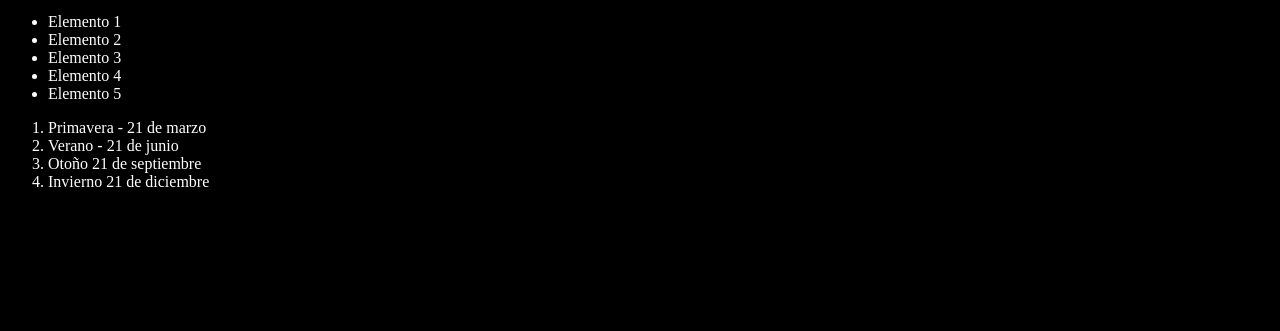
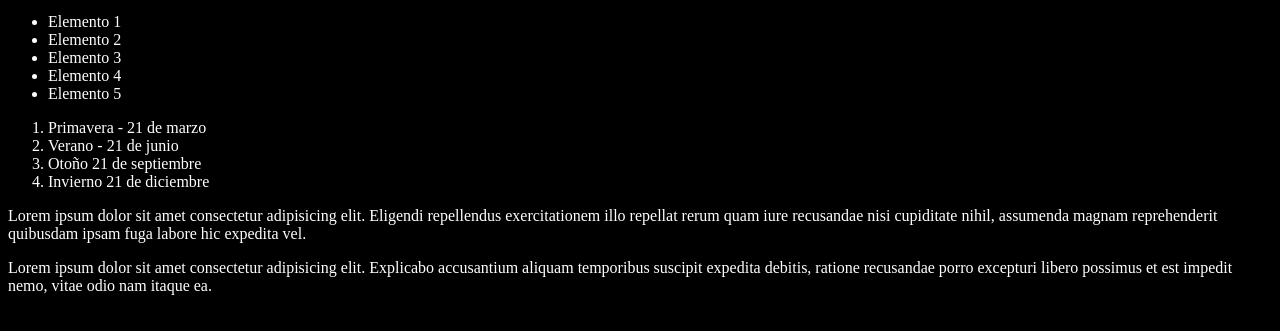
Before and after one commit to josemiguel2418/git-course, a plain HTML site: page index.html in a window 1280 px wide. Shown: the part 101-432 px from the top of the page. Drawn offline with Linux system fonts and the light colour scheme.

Commit message:
Agregando 2 parrafos.

```diff
--- a/index.html
+++ b/index.html
@@ -22,6 +22,8 @@
             <li>Otoño 21 de septiembre</li>
             <li>Invierno 21 de diciembre</li>
         </ol>
+        <p>Lorem ipsum dolor sit amet consectetur adipisicing elit. Eligendi repellendus exercitationem illo repellat rerum quam iure recusandae nisi cupiditate nihil, assumenda magnam reprehenderit quibusdam ipsam fuga labore hic expedita vel.</p>
+        <p>Lorem ipsum dolor sit amet consectetur adipisicing elit. Explicabo accusantium aliquam temporibus suscipit expedita debitis, ratione recusandae porro excepturi libero possimus et est impedit nemo, vitae odio nam itaque ea.</p>
         <script src="index.js"></script>
     </body>
 </html>
```
